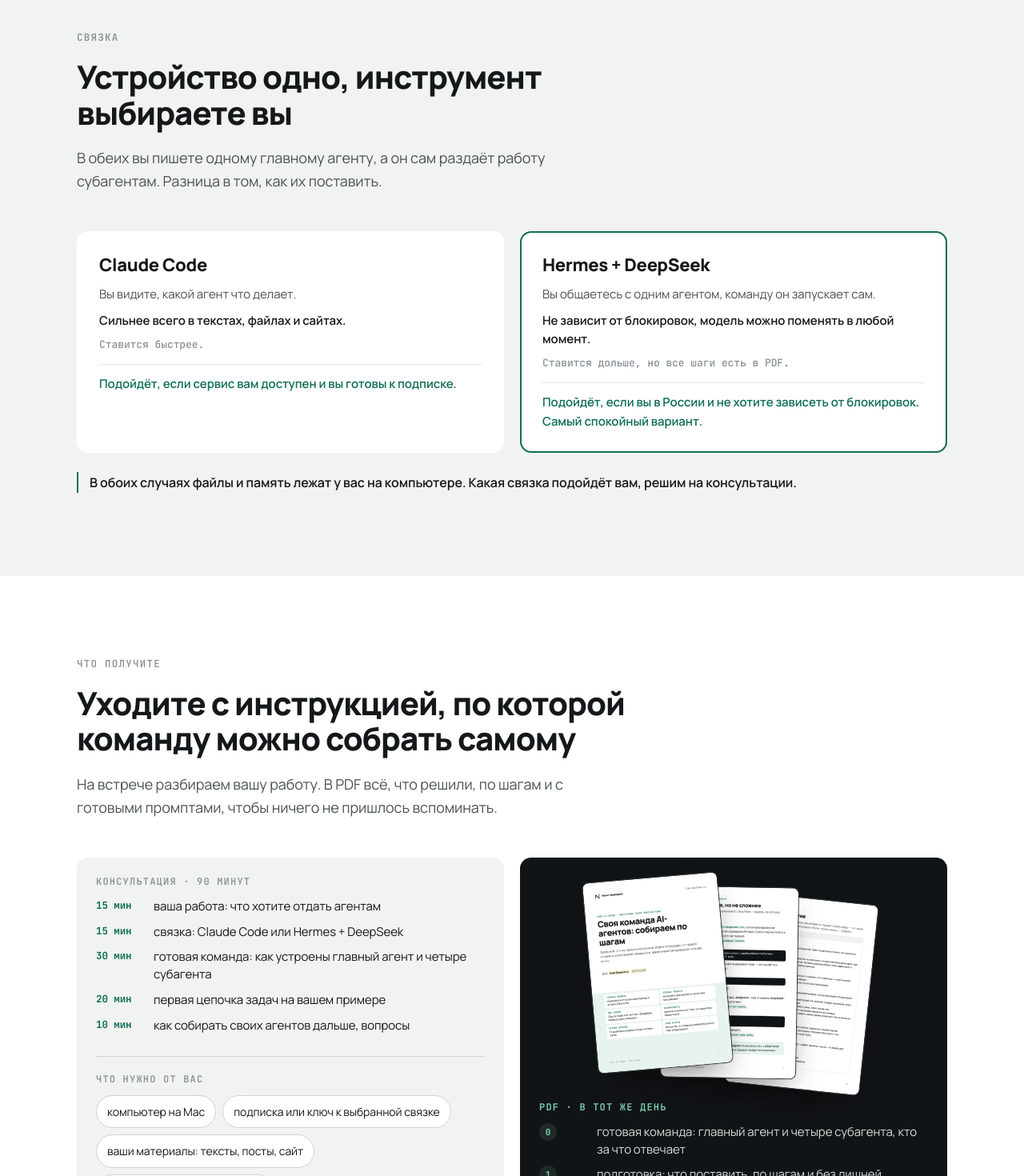
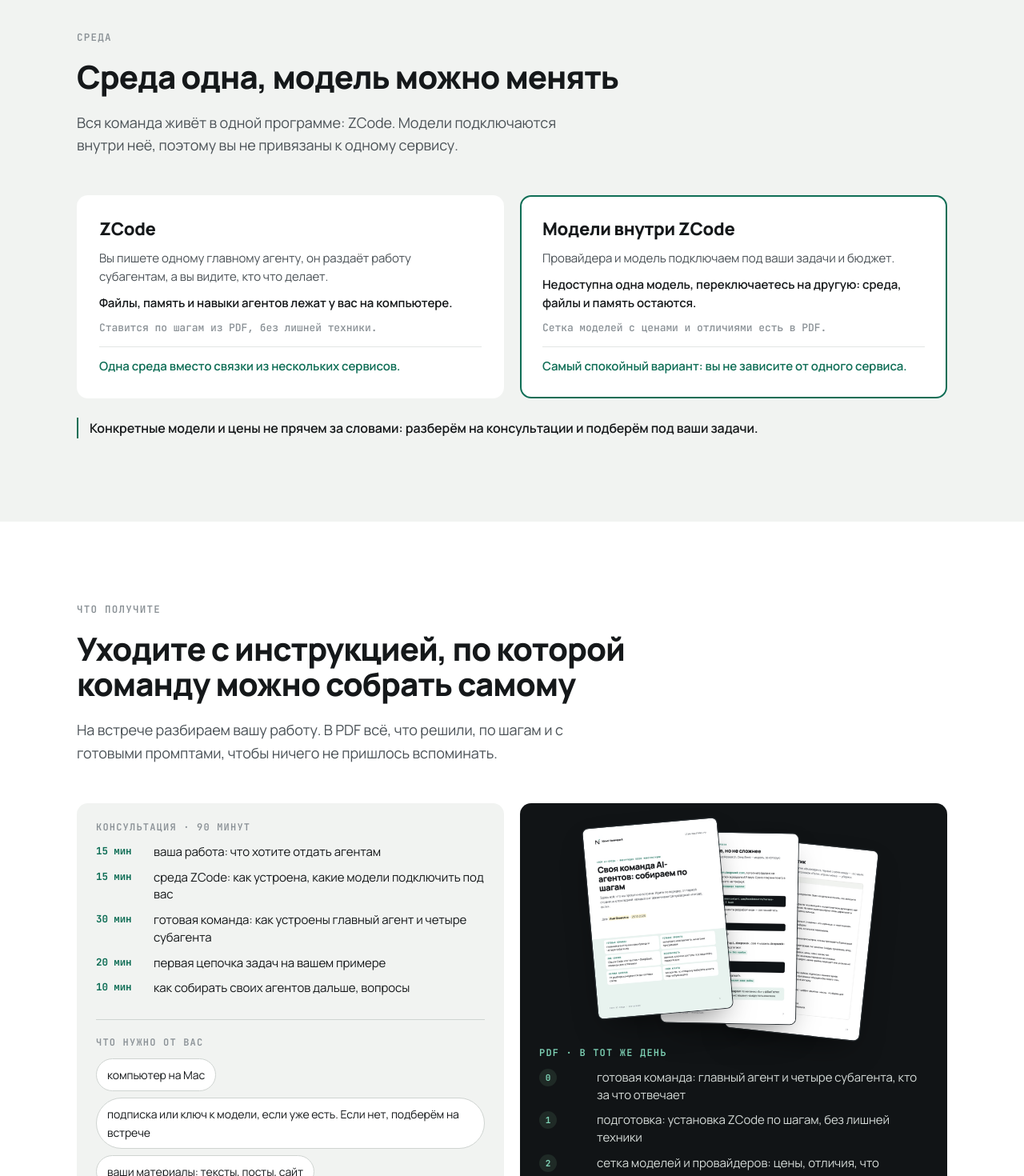
Before and after one commit to novatorbusiness-glitch/NsAi, a Next.js app: page /svoya-ai-sreda in a window 1280 px wide. Shown: the part 1880-3350 px from the top of the page at 80% size. Built offline with nearby package versions, Linux system fonts and the light colour scheme.

Commit message:
Своя AI-среда: связка → ZCode + модели внутри, скиллы и Telegram (страница, услуга, блог, оферта, og)

```diff
--- a/content/og.json
+++ b/content/og.json
@@ -3,7 +3,7 @@
 	"home": "Усилю продукт, привлечение клиентов, продажи или автоматизацию",
 	"kak-my-rabotaem": "От 150 000 ₽ в месяц, одна компания за раз. И отдельные задачи",
 	"keisy": "Маркетинг, продажи, автоматизация и свои продукты на AI-среде",
-	"svoya-ai-sreda": "90 минут, 15 000 ₽ и пошаговая инструкция: Claude Code или Hermes + DeepSeek",
+	"svoya-ai-sreda": "90 минут, 15 000 ₽ и пошаговая инструкция: команда агентов в ZCode",
 	"primer-audita": "Путь клиента в цифрах, три места потерь с расчётом и план по порядку",
 	"primer-chertezha": "Карта AI-сервиса для бизнеса: слои, связи, статусы и демо кабинета",
 	"blog": "Разборы для предпринимателей на своих проектах и с цифрами",
--- a/content/pages/kak-my-rabotaem.ts
+++ b/content/pages/kak-my-rabotaem.ts
@@ -9,7 +9,7 @@ export const services = typo([
 	{
 		id: "sreda", title: "Консультация «Своя ИИ-среда»", line: "Готовая команда ИИ-агентов с промптами и инструкция, по которой вы соберёте её сами.", price: P.consult.price, term: P.consult.term,
 		forWho: "Для тех, кто хочет свою команду ИИ-агентов и работать с ней сам.",
-		inc: ["показываю готовую команду: главный агент и четыре субагента", "выбираем связку: Claude Code или Hermes + DeepSeek", "PDF в тот же день: шаги, промпты и как собирать своих агентов", "защита данных, ключей и доступов с первого дня", "план Б: что делать, если сервис недоступен"],
+		inc: ["показываю готовую команду: главный агент и четыре субагента", "ставим среду ZCode, модель подбираем под ваши задачи", "PDF в тот же день: шаги, промпты и как собирать своих агентов", "навыки-скиллы и управление командой из Telegram", "защита данных, ключей и доступов с первого дня"],
 		link: { href: "/svoya-ai-sreda", t: "Подробнее о консультации" },
 		note: "",
 	},
--- a/content/pages/sreda.ts
+++ b/content/pages/sreda.ts
@@ -1,5 +1,6 @@
-// Тексты страницы /svoya-ai-sreda v2 (решение Ильи 23.10): подача как у ИИ-офисов, но продукт — консультация 90 минут и PDF,
-// без обучения и сопровождения. Связки: Claude Code или Hermes + DeepSeek. Все 25 ролей и их промпты не отдаём.
+// Тексты страницы /svoya-ai-sreda v3 (решение Ильи 06.11): подача как у ИИ-офисов, но продукт — консультация 90 минут и PDF,
+// без обучения и сопровождения. Среда одна: ZCode, модели и провайдеры внутри него, на сайте обобщённо, конкретика в PDF.
+// Фишки: навыки-скиллы и управление командой из Telegram. Все 25 ролей и их промпты не отдаём.
 // Скелет: «02 Сайт/Сайт — база знаний/Своя ИИ-среда — скелет продукта, страницы и PDF — 23.10.md».
 // Границы: не помогаем обходить ограничения сервисов (оферта 3.3), только Mac. Разметка: **жирный**, [текст](адрес), {{без переноса}}.
 import { typo } from "@/lib/typo";
@@ -8,7 +9,7 @@ import { prices as P } from "@/config/prices";
 export const sreda = typo({
 	meta: {
 		title: "Как создать своего ИИ-агента: консультация и пошаговая инструкция",
-		description: `Как создать команду ИИ-агентов для своих задач: готовые промпты и пошаговая инструкция, Claude Code или Hermes + DeepSeek. ${P.consult.term}, ${P.consult.price}.`,
+		description: `Как создать команду ИИ-агентов для своих задач: готовые промпты и пошаговая инструкция, среда ZCode с моделями на выбор. ${P.consult.term}, ${P.consult.price}.`,
 	},
 	hero: {
 		crumb: "Своя ИИ-среда",
@@ -37,7 +38,7 @@ export const sreda = typo({
 		},
 		pdf: {
 			label: "PDF после встречи",
-			alt: ["Обложка инструкции: как создать команду ИИ-агентов", "Страница установки Hermes + DeepSeek", "Полный промпт субагента"],
+			alt: ["Обложка инструкции: как создать команду ИИ-агентов", "Страница установки ZCode и подключения модели", "Полный промпт субагента"],
 		},
 
 	},
@@ -69,14 +70,14 @@ export const sreda = typo({
 	},
 	stacks: {
 		num: "02",
-		label: "Связка",
-		h2: "Устройство одно, инструмент выбираете вы",
-		lead: "В обеих вы пишете одному главному агенту, а он сам раздаёт работу субагентам. Разница в том, как их поставить.",
+		label: "Среда",
+		h2: "Среда одна, модель можно менять",
+		lead: "Вся команда живёт в одной программе: ZCode. Модели подключаются внутри неё, поэтому вы не привязаны к одному сервису.",
 		items: [
-			{ b: "Claude Code", how: "Вы видите, какой агент что делает.", plus: "Сильнее всего в текстах, файлах и сайтах.", setup: "Ставится быстрее.", fit: "Подойдёт, если сервис вам доступен и вы готовы к подписке." },
-			{ b: "Hermes + DeepSeek", how: "Вы общаетесь с одним агентом, команду он запускает сам.", plus: "Не зависит от блокировок, модель можно поменять в любой момент.", setup: "Ставится дольше, но все шаги есть в PDF.", fit: "Подойдёт, если вы в России и не хотите зависеть от блокировок. Самый спокойный вариант.", calm: true },
+			{ b: "ZCode", how: "Вы пишете одному главному агенту, он раздаёт работу субагентам, а вы видите, кто что делает.", plus: "Файлы, память и навыки агентов лежат у вас на компьютере.", setup: "Ставится по шагам из PDF, без лишней техники.", fit: "Одна среда вместо связки из нескольких сервисов." },
+			{ b: "Модели внутри ZCode", how: "Провайдера и модель подключаем под ваши задачи и бюджет.", plus: "Недоступна одна модель, переключаетесь на другую: среда, файлы и память остаются.", setup: "Сетка моделей с ценами и отличиями есть в PDF.", fit: "Самый спокойный вариант: вы не зависите от одного сервиса.", calm: true },
 		],
-		note: "В обоих случаях файлы и память лежат у вас на компьютере. Какая связка подойдёт вам, решим на консультации.",
+		note: "Конкретные модели и цены не прячем за словами: разберём на консультации и подберём под ваши задачи.",
 	},
 	gets: {
 		num: "03",
@@ -86,7 +87,7 @@ export const sreda = typo({
 		callLabel: "Консультация · 90 минут",
 		call: [
 			{ m: "15 мин", t: "ваша работа: что хотите отдать агентам" },
-			{ m: "15 мин", t: "связка: Claude Code или Hermes + DeepSeek" },
+			{ m: "15 мин", t: "среда ZCode: как устроена, какие модели подключить под вас" },
 			{ m: "30 мин", t: "готовая команда: как устроены главный агент и четыре субагента" },
 			{ m: "20 мин", t: "первая цепочка задач на вашем примере" },
 			{ m: "10 мин", t: "как собирать своих агентов дальше, вопросы" },
@@ -94,18 +95,21 @@ export const sreda = typo({
 		pdfLabel: "PDF · в тот же день",
 		pdf: [
 			"готовая команда: главный агент и четыре субагента, кто за что отвечает",
-			"подготовка: что поставить, по шагам и без лишней техники",
+			"подготовка: установка ZCode по шагам, без лишней техники",
+			"сетка моделей и провайдеров: цены, отличия, что выбрать под ваши задачи",
 			"безопасность в первый день: данные, ключи и доступы под защитой",
 			"память: файл о вас, чтобы агенты писали вашим голосом",
 			"главный агент: готовый промпт, копируете и запускаете",
 			"субагенты: готовые промпты всех четырёх",
+			"навыки-скиллы: агенты работают по готовым методикам, плюс как собрать свой",
+			"Telegram: как командовать отделами агентов из мессенджера",
 			"первая цепочка: от плана до готового результата",
-			"план Б: что делать, если сервис недоступен",
+			"если модель недоступна: переключение на другую без потери работы",
 			"свои агенты: как по тому же алгоритму собрать агента под любую задачу",
 		],
 		pdfNote: "Плюс примеры того, что команда возьмёт первым.",
 		needLabel: "Что нужно от вас",
-		need: ["компьютер на Mac", "подписка или ключ к выбранной связке", "ваши материалы: тексты, посты, сайт", "полтора часа без отвлечений"],
+		need: ["компьютер на Mac", "подписка или ключ к модели, если уже есть. Если нет, подберём на встрече", "ваши материалы: тексты, посты, сайт", "полтора часа без отвлечений"],
 	},
 	tasks: {
 		num: "04",
@@ -125,8 +129,8 @@ export const sreda = typo({
 		h2: "Соберите сами или доверьте настройку мне",
 		lead: "Консультация даёт всё, чтобы собрать команду самому. Если не хочется разбираться, настрою за вас.",
 		items: [
-			{ b: "Консультация", price: P.consult.price, term: `${P.consult.term} и PDF`, t: "Показываю готовую команду и выбираем связку под вас. В тот же день PDF с шагами, промптами и алгоритмом для своих агентов.", button: "Записаться на консультацию", main: true },
-			{ b: "Настройка под ключ", price: `от ${P.setup.price}`, term: "по смете", t: "Соберу и настрою команду на выбранной связке, проверю её в деле. В Москве с выездом, по России онлайн. Сопровождение после сдачи обсуждаем отдельно.", button: "Обсудить настройку" },
+			{ b: "Консультация", price: P.consult.price, term: `${P.consult.term} и PDF`, t: "Показываю готовую команду в ZCode и подбираем модель под ваши задачи. В тот же день PDF с шагами, промптами и алгоритмом для своих агентов.", button: "Записаться на консультацию", main: true },
+			{ b: "Настройка под ключ", price: `от ${P.setup.price}`, term: "по смете", t: "Соберу и настрою команду в ZCode, подключу модели и Telegram, проверю её в деле. В Москве с выездом, по России онлайн. Сопровождение после сдачи обсуждаем отдельно.", button: "Обсудить настройку" },
 		],
 		team: "Хотите, чтобы команда агентов работала в вашем бизнесе под моим управлением? [Это работа в команде →](/kak-my-rabotaem)",
 	},
@@ -142,7 +146,8 @@ export const sreda = typo({
 			{ q: "Я не технарь. Справлюсь?", a: "**Да, если готовы идти по шагам.** В инструкции только порядок действий, без лишней техники." },
 			{ q: "А если не получится собрать самому?", a: "**Инструкция ведёт по шагам, но собираете вы сами,** и где-то придётся вникнуть. Если не хочется разбираться, есть настройка под ключ." },
 			{ q: "Вы дадите все роли и промпты?", a: "**Нет.** Вы получаете готовую команду из главного агента и четырёх субагентов и алгоритм, по которому соберёте своих под любые задачи." },
-			{ q: "А если сервис заблокируют?", a: "**Для этого есть связка Hermes + DeepSeek.** Она не зависит от зарубежных сервисов, а файлы и память всё равно лежат у вас." },
+			{ q: "А если модель или сервис станет недоступен?", a: "**Переключитесь на другую модель внутри ZCode.** Среда, файлы и память остаются у вас, поэтому работа не ломается. Как переключаться, расписано в PDF." },
+			{ q: "Можно ли управлять агентами из Telegram?", a: "**Да.** Подключаем Telegram: вы пишете главному агенту в мессенджере, а он раздаёт задачи отделам. Порядок подключения есть в PDF." },
 			{ q: "Мои данные будут в безопасности?", a: "**Да, если идти по инструкции.** Файлы и память лежат у вас, а как защитить данные, ключи и доступы с первого дня, расписано в отдельном разделе PDF." },
 			{ q: "Вы поможете обойти ограничения сервисов?", a: "**Нет.** Работаем с тем, что вам доступно. Условия в [оферте](/offer)." },
 			{ q: "Кому не подойдёт?", a: "**Если работаете на Windows,** только знакомитесь с нейросетями или нужно внедрить ИИ сразу на всю команду." },
--- a/src/components/sreda/Stacks.tsx
+++ b/src/components/sreda/Stacks.tsx
@@ -1,7 +1,7 @@
 import { sreda } from "@content/pages/sreda";
 import SectionHead from "@/components/ui/SectionHead";
 
-// 02 · две связки: Claude Code или Hermes + DeepSeek (вторая снимает страх блокировок).
+// 02 · среда ZCode и модели внутри неё (вторая карточка снимает страх блокировок: смена модели не ломает работу).
 export default function Stacks() {
 	const c = sreda.stacks;
 	return (
--- a/src/lib/blog-viz.ts
+++ b/src/lib/blog-viz.ts
@@ -22,7 +22,7 @@ const agent = () => {
 		["e", "что знает", "Клиенты, прайс, частые вопросы и примеры удачных ответов"],
 		["r", "инструкция", "Нейросеть сначала задаёт вам вопросы и собирает скелет"],
 		["r", "проверка", "Кто принимает результат, пока агент учится на своих ошибках"],
-		["o", "где работает", "Claude Code или Hermes и DeepSeek, файлы и память у вас"],
+		["o", "где работает", "ZCode на вашем компьютере: файлы и память у вас, модель можно менять"],
 	];
 	return `<figure class="bviz bviz-chain"><p class="bviz-l">Шесть шагов к своему ИИ-агенту</p><ol>${steps
 		.map(([k, b, t], i) => `<li class="k-${k}"><span class="bc-n">${i + 1}</span><div><span class="bc-k">${esc(b)}</span><p>${esc(t)}</p></div></li>`)
```
Also changed, not shown: content/blog/kak-sozdat-ii-agenta.md (+1 -5 lines), content/legal/offer.md (+3 -3 lines), public/og/manifest.json, public/og/svoya-ai-sreda.jpg.
